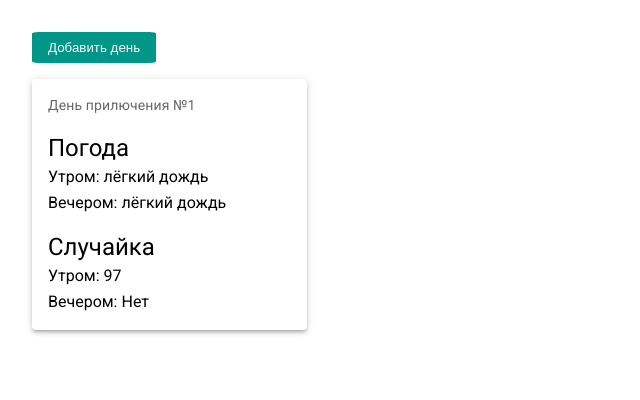
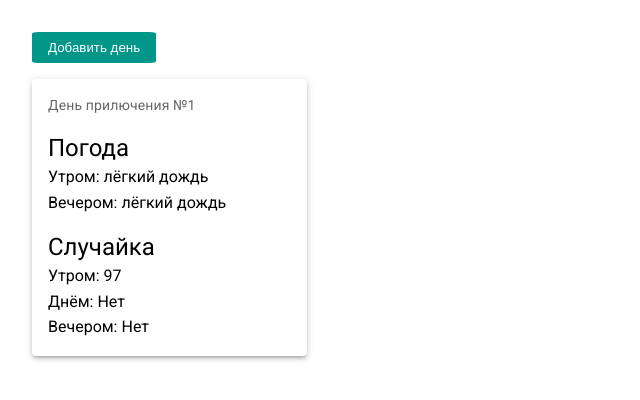
Before and after one commit to KonstantinKliukach/ToA-day-generator, a Vue app: page / in a window 1280 px wide. Both pictures are taken after a click on the button "Добавить день". Shown: the top 400 px of the page, without its empty margins (0-640 px from the left). Built offline with nearby package versions, Linux system fonts and the light colour scheme.

Commit message:
[fix] view of day encounter possibility

```diff
--- a/src/components/Day-Card.vue
+++ b/src/components/Day-Card.vue
@@ -13,6 +13,7 @@ defineProps<{
     <p class="card-text">Вечером: {{ day.weather.pm.weather }}</p>
     <p class="card-subtitle">Случайка</p>
     <p class="card-text">Утром: {{ day.encounters.morning || "Нет" }}</p>
+    <p class="card-text">Днём: {{ day.encounters.day || "Нет" }}</p>
     <p class="card-text">Вечером: {{ day.encounters.evening || "Нет" }}</p>
   </div>
 </template>
```
